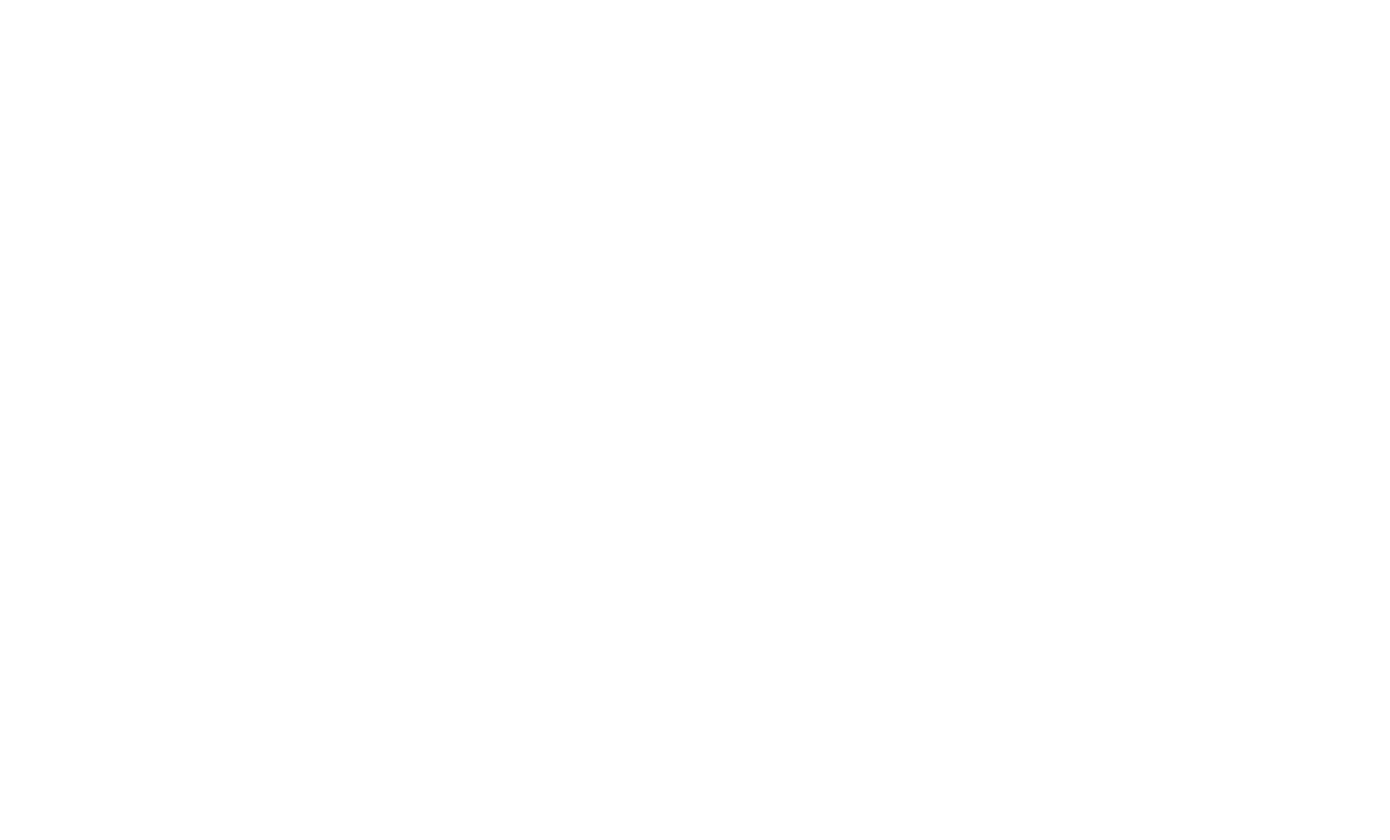
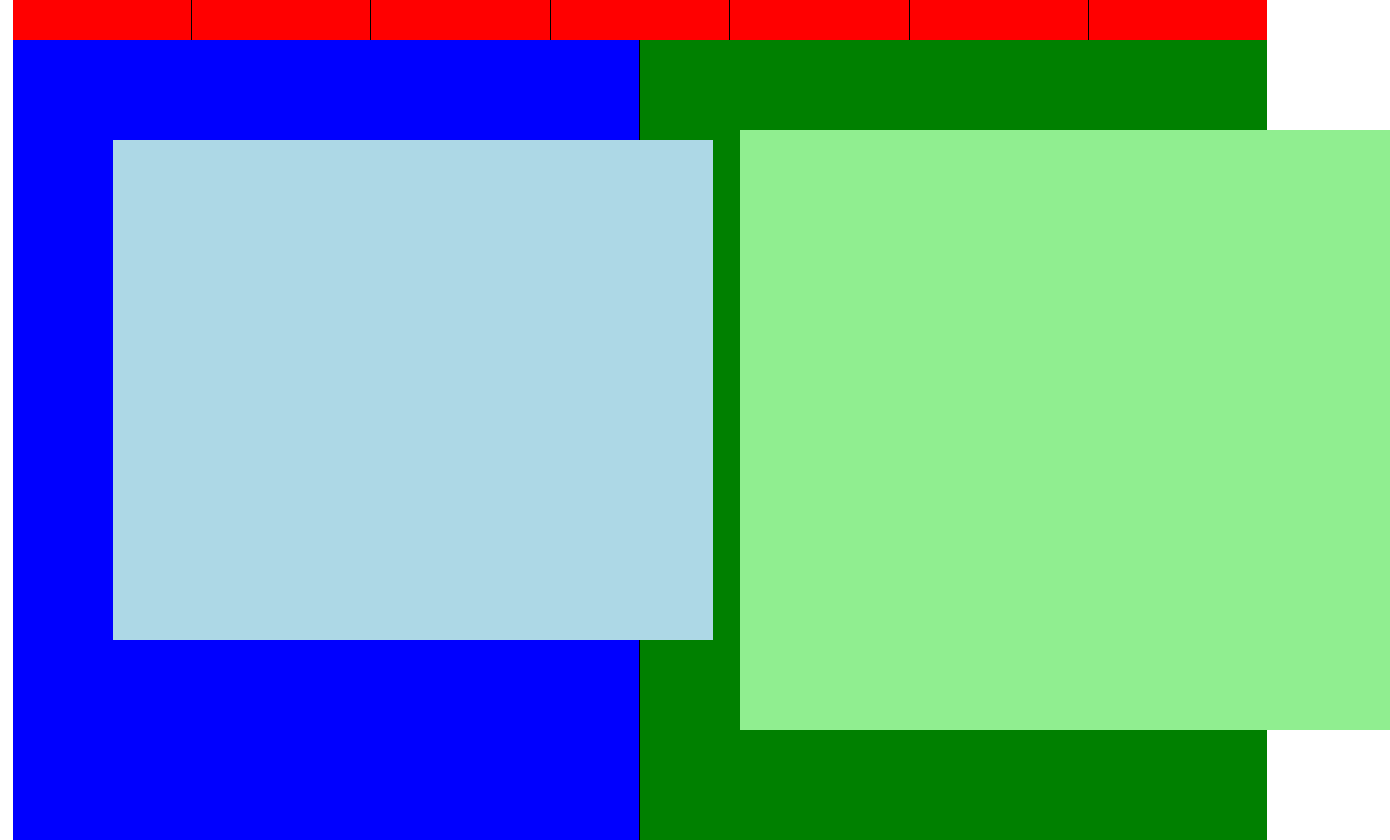
Before and after one commit to codysader/codysader_1.github.io, a plain HTML site: page metabolic.html in a window 1280 px wide. Shown: the whole page, 1390 px wide, since content can reach past the window. Before the commit the page ends 800 px from the top, so only its background shows below. Drawn offline with Linux system fonts and the light colour scheme.

Commit message:
Added the .css pages

```diff
--- /dev/null
+++ b/behance.css
@@ -0,0 +1,50 @@
+
+/* this is a comment */
+
+body,html{
+    padding:0;
+    margin: 0;
+    display: grid;
+    background-color: green;
+}
+.menu{
+    width: 100%;
+    height: 50px;
+    background-color: blue;
+    position: fixed;
+    z-index: 100;
+}
+.discover{
+    height: 300px;
+    width:100%;
+    margin: 0px auto 0px auto;
+    background-color: lightblue;
+}
+.bottom{
+    width: 100%;
+    height: 50px;
+    background-color: blue;
+    margin: 0px auto 0px auto;
+    z-index: 100;
+}
+.main{
+    width: 100%;
+    margin-top: 50px;
+    display: grid;
+    grid-template-columns: 1fr 1fr 1fr 1fr;
+    grid-column-gap: 5px;
+    grid-row-gap: 30px;
+}
+.box{
+    height: 375px;
+    width: 375px;
+    background-color: lightgreen;
+    margin-left: auto;
+    margin-right: auto;
+}
+.footer{
+    width: 100%;
+    height: 50px;
+    background-color: blue;
+    margin-top: 30px;
+}
--- /dev/null
+++ b/colbert.css
@@ -0,0 +1,105 @@
+
+/* this is a comment */
+
+body,html{
+    padding:0;
+    margin: 0;
+    display: grid;
+    background-color:white;
+}
+.menu{
+    width: 100%;
+    height: 100px;
+    background-color: green;
+    position: fixed;
+    z-index: 100;
+}
+.main{
+    width: 100%;
+    height: 1000px;
+    margin: 0px auto 0px auto;
+    background-color: black;
+
+}
+.image{
+    width: 100%;
+    height: 1000px;
+    position: relative;
+    margin: 0px auto 0px auto;
+    background-color: lightgreen;
+}
+.welcome{
+    width:80%;
+    height: 1000px;
+    margin: 0px auto 0px auto;
+    background-color: green;
+
+}
+.info{
+    height: 700px;
+    width: 100%;
+    display: grid;
+    grid-template-columns: 1fr 1fr;
+    grid-template-rows: 1fr;
+    grid-column-gap: 4px;
+    grid-row-gap: 4px;
+    background-color: white;
+}
+.time{
+    height: 350px;
+    width:100%;
+    background-color: lightgreen;
+}
+.rate{
+    height: 350px;
+    width:100%;
+    background-color: lightgreen;
+}
+.shop{
+    height: 350px;
+    width:100%;
+    background-color: lightgreen;
+}
+.event{
+    height: 350px;
+    width:100%;
+    background-color: lightgreen;
+}
+.links{
+    height: 500px;
+    width: 100%;
+    margin: 4px auto 0px auto;
+    display: grid;
+    grid-template-columns: 1fr 1fr 1fr 1fr;
+    grid-column-gap: 4px;
+    background-color: black;
+}
+.eat{
+    height: 450px;
+    width: 300px;
+    margin-top: 20px;
+    background-color: green;
+}
+.join{
+    height: 450px;
+    width: 300px;
+    margin-top: 20px;
+    background-color: green;
+}
+.plan{
+    height: 450px;
+    width: 300px;
+    margin-top: 20px;
+    background-color: green;
+}
+.champs{
+    height: 450px;
+    width: 300px;
+    margin-top: 20px;
+    background-color: green;
+}
+.footer{
+    width:100%;
+    height: 50px;
+    background-color: green;
+}
--- /dev/null
+++ b/index.css
@@ -0,0 +1,93 @@
+/* this is a comment */
+
+body,html{
+    padding:0;
+    margin: 0;
+    display: grid;
+    background-color: rgb(200,240,200);
+}
+.menu{
+    width: 100%;
+    height: 80px;
+    background-color: mediumseagreen;
+    position: fixed;
+    z-index: 100;
+}
+.main{
+    /*
+    width: 100%;
+    margin-top: 50px;
+    display: grid;
+    grid-template-columns: .75fr 1.5fr 1fr 1.5fr;
+    grid-template-rows: 1fr;
+    grid-column-gap: 1em;
+    grid-template-areas: ". left right .";
+    */
+}
+.artist_images{
+    height: 900px;
+    width: 90%;
+    position: relative;
+    margin: 10px auto 0px auto;
+    background-color: brown;
+}
+.descriptions{
+    height: 300px;
+    width: 450px;
+    position: absolute;
+    bottom:100px;
+    left:0;
+    background-color: lightgray;
+}
+.albums{
+    height: 500px;
+    width: 95%;
+    position: relative;
+    display: grid;
+    grid-template-columns: 1fr 1fr;
+    grid-template-rows: 1fr;
+    grid-column-gap: 1em;
+    margin: 0px auto 0px auto;
+    background-color: gray;
+}
+.left{
+    height: 400px;
+    width: 475px;
+    margin: auto 20px auto auto;
+    background-color: brown;
+}
+.right{
+    height: 400px;
+    width: 475px;
+    margin: auto auto auto 20px;
+    background-color: brown;
+}
+.recent_videos{
+    height: 700px;
+    width: 95%;
+    position: relative;
+    display: grid;
+    grid-template-columns: 1fr 1fr;
+    grid-template-rows: 1fr;
+    grid-column-gap: 0em;
+    grid-row-gap: 1em;
+    margin: 0px auto 0px auto;
+    background-color: gray;
+}
+.left_vid{
+    height: 500px;
+    width: 500px;
+    margin: auto auto auto auto;
+    background-color: brown;
+}
+.right_vid{
+    height: 500px;
+    width: 500px;
+    margin: auto auto auto auto;
+    background-color: brown;
+}
+.footer{
+    height: 200px;
+    width: 100%;
+    background-color: mediumseagreen;
+}
--- /dev/null
+++ b/metabolic.css
@@ -0,0 +1,57 @@
+body, html{
+    padding:0;
+    margin: 0;
+    display: grid;
+    background-color: white;
+}
+.menu{
+    height: 40px;
+    width: 98%;
+    margin: 0px auto auto auto;
+    display: grid;
+    grid-template-columns: 1fr 1fr 1fr 1fr 1fr 1fr 1fr;
+    grid-column-gap: 1px;
+    background-color: black;
+}
+.link{
+    height: 40px;
+    background-color:red;
+}
+.main{
+    width: 98%;
+    margin: 0px auto auto auto;
+    display: grid;
+    grid-template-columns: 1fr 1fr;
+    grid-template-rows: 1fr;
+    grid-column-gap: 1px;
+    background-color:black;
+}
+.left{
+    background-color: blue;
+}
+.article_left{
+    height: 600px;
+    position: relative;
+}
+.image_left{
+    background-color: lightblue;
+    position: absolute;
+    margin: 100px auto auto 100px;
+    height: 500px;
+    width: 600px;
+    z-index: 98;
+}
+.right{
+    background-color: green;
+}
+.article_right{
+    height: 800px;
+    position: relative;
+}
+.image_right{
+    background-color: lightgreen;
+    position: absolute;
+    margin: 90px auto auto 100px;
+    height: 600px;
+    width: 650px;
+}
--- a/metabolic.html
+++ b/metabolic.html
@@ -5,6 +5,7 @@
         <meta name="viewport" content="width=device-width, initial-scale=1.0">
         <meta http-equiv="X-UA-Compatible" content="ie=edge">
         <title>Metabolic</title>
+        <link rel="stylesheet" href="/metabolic.css">
     </head>
     <body>
         <div class="menu">
```
Also changed, not shown: behance.html (+1 -1 lines), colbert.html (+2 -1 lines), index.html (+1 -0 lines), nelsonatkins.html (+20 -0 lines), unsplash.css (added, +35 -0 lines), unsplash.html (+1 -0 lines).
